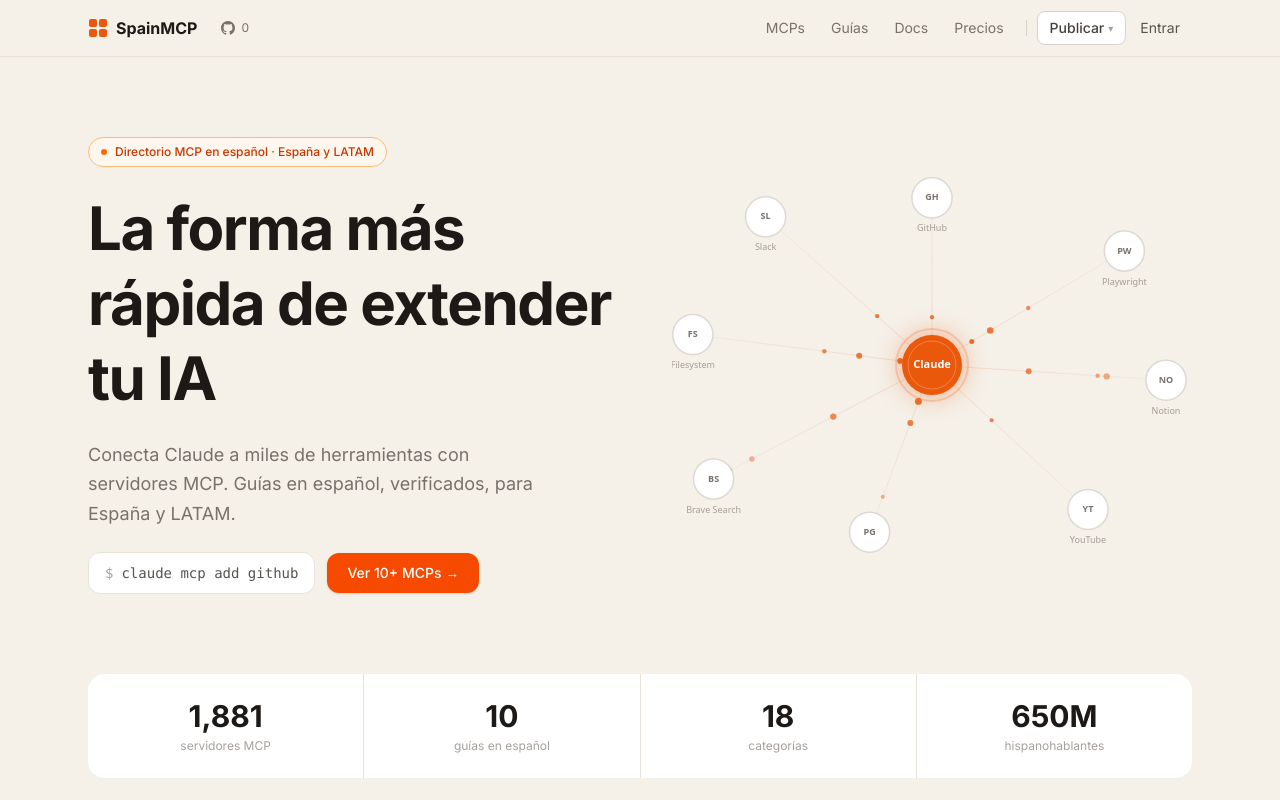
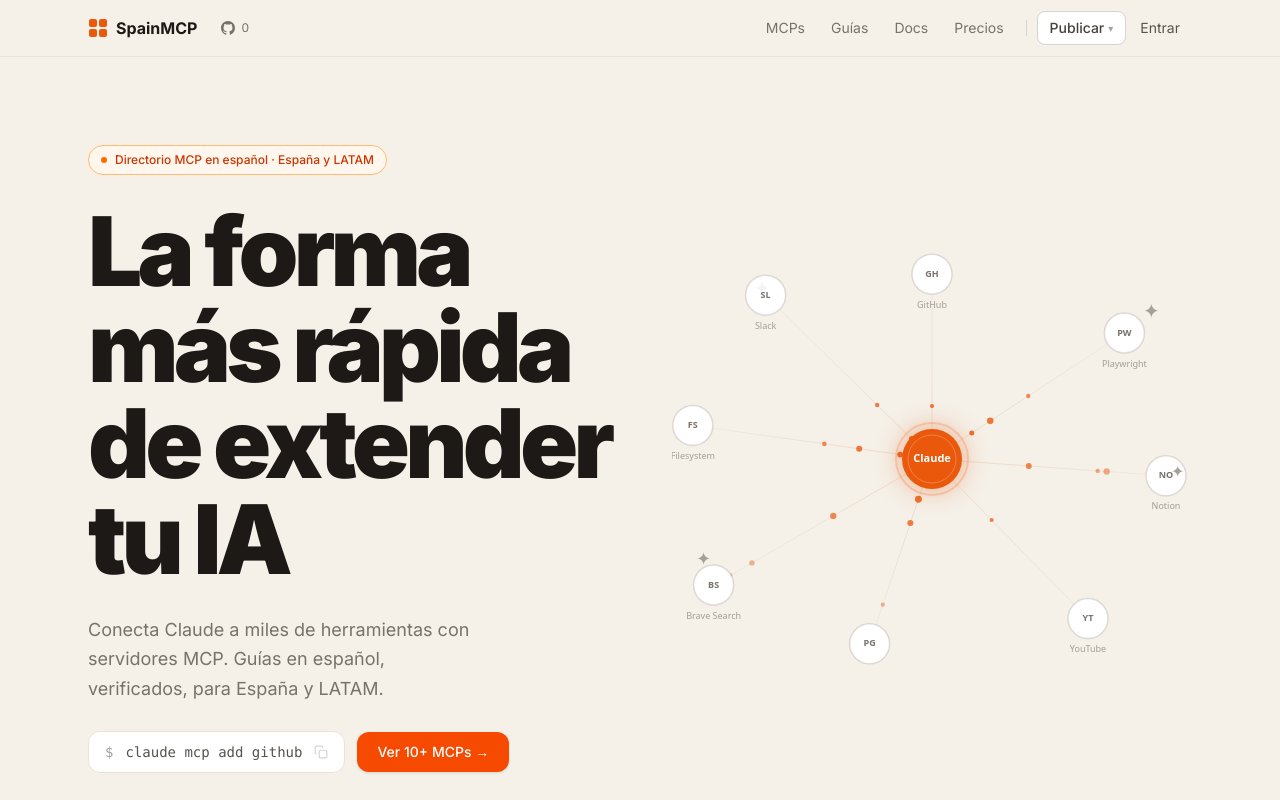
Before and after one commit to nilly-mima/spainmcp, a Next.js app: page / in a window 1280 px wide. Shown: the top 800 px of the page. Built offline with nearby package versions, Linux system fonts and the light colour scheme; no server answers.

Commit message:
feat: hero estilo Smithery — headline font-black 8xl + sparkles + copy button
Co-Authored-By: Claude Sonnet 4.6 <noreply@anthropic.com>

```diff
--- a/src/app/globals.css
+++ b/src/app/globals.css
@@ -38,3 +38,12 @@ body {
 .animate-fade-in {
   animation: fadeIn 0.4s ease both;
 }
+
+@keyframes twinkle {
+  0%, 100% { opacity: 0.12; transform: scale(0.8) rotate(0deg); }
+  50%       { opacity: 0.65; transform: scale(1.15) rotate(18deg); }
+}
+.sparkle-1 { animation: twinkle 3.2s ease-in-out infinite; }
+.sparkle-2 { animation: twinkle 2.7s ease-in-out infinite 0.8s; }
+.sparkle-3 { animation: twinkle 3.8s ease-in-out infinite 1.4s; }
+.sparkle-4 { animation: twinkle 2.4s ease-in-out infinite 0.3s; }
--- a/src/app/page.tsx
+++ b/src/app/page.tsx
@@ -2,6 +2,7 @@ import Link from 'next/link'
 import McpCard from '@/components/McpCard'
 import NetworkAnimation from '@/components/NetworkAnimation'
 import FadeIn from '@/components/FadeIn'
+import CopyButton from '@/components/CopyButton'
 import { getAllMcps, getAllCategorias, CATEGORIA_LABELS, getImportedTotal } from '@/lib/mcps'
 
 const CAT_META: Record<string, { emoji: string; accent: string; bg: string }> = {
@@ -35,26 +36,27 @@ export default function Home() {
     <div className="flex flex-col gap-16">
 
       {/* ── Hero ── */}
-      <section className="pt-12 pb-4 flex flex-col lg:flex-row items-center gap-8">
-        <div className="flex flex-col gap-6 flex-1 min-w-0 animate-fade-in-up">
+      <section className="pt-14 pb-4 flex flex-col lg:flex-row items-center gap-10">
+        <div className="flex flex-col gap-7 flex-1 min-w-0 animate-fade-in-up">
           <div className="inline-flex items-center gap-2 bg-orange-50 text-orange-700 text-xs font-medium px-3 py-1.5 rounded-full w-fit" style={{ border: '1px solid #FDBA74' }}>
             <span className="w-1.5 h-1.5 bg-orange-500 rounded-full animate-pulse" />
             Directorio MCP en español · España y LATAM
           </div>
-          <h1 className="text-5xl md:text-6xl font-bold text-stone-900 leading-tight tracking-tight">
+          <h1 className="text-6xl md:text-7xl lg:text-8xl font-black text-stone-900 leading-none tracking-tighter">
             La forma más rápida de extender tu IA
           </h1>
-          <p className="text-lg text-stone-500 max-w-md leading-relaxed">
+          <p className="text-lg text-stone-500 max-w-sm leading-relaxed">
             Conecta Claude a miles de herramientas con servidores MCP.
             Guías en español, verificados, para España y LATAM.
           </p>
           <div className="flex items-center gap-3 flex-wrap">
             <div
-              className="flex items-center gap-2 bg-white rounded-xl px-4 py-2.5 text-sm font-mono text-stone-600"
+              className="flex items-center gap-3 bg-white rounded-xl px-4 py-2.5 text-sm font-mono text-stone-600"
               style={{ border: '1px solid #E8E2D9' }}
             >
               <span className="text-stone-400">$</span>
-              claude mcp add github
+              <span>claude mcp add github</span>
+              <CopyButton text="claude mcp add github" />
             </div>
             <Link
               href="/mcps"
@@ -65,7 +67,12 @@ export default function Home() {
           </div>
         </div>
 
-        <div className="hidden lg:block w-[520px] h-[380px] shrink-0">
+        <div className="hidden lg:block relative w-[520px] h-[420px] shrink-0">
+          {/* Sparkle decorations */}
+          <span className="sparkle-1 absolute top-6  left-20 text-2xl text-stone-400 select-none pointer-events-none">✦</span>
+          <span className="sparkle-2 absolute top-12 right-8  text-xl  text-stone-400 select-none pointer-events-none">✦</span>
+          <span className="sparkle-3 absolute bottom-24 left-6 text-lg  text-stone-400 select-none pointer-events-none">✦</span>
+          <span className="sparkle-4 absolute top-1/2 right-2 text-base text-stone-400 select-none pointer-events-none">✦</span>
           <NetworkAnimation />
         </div>
       </section>
--- /dev/null
+++ b/src/components/CopyButton.tsx
@@ -0,0 +1,32 @@
+'use client'
+
+import { useState } from 'react'
+
+export default function CopyButton({ text }: { text: string }) {
+  const [copied, setCopied] = useState(false)
+
+  const copy = () => {
+    navigator.clipboard.writeText(text)
+    setCopied(true)
+    setTimeout(() => setCopied(false), 2000)
+  }
+
+  return (
+    <button
+      onClick={copy}
+      title="Copiar"
+      className="text-stone-300 hover:text-stone-500 transition-colors"
+    >
+      {copied ? (
+        <svg width="14" height="14" viewBox="0 0 24 24" fill="none" stroke="currentColor" strokeWidth="2.5">
+          <polyline points="20 6 9 17 4 12" />
+        </svg>
+      ) : (
+        <svg width="14" height="14" viewBox="0 0 24 24" fill="none" stroke="currentColor" strokeWidth="2">
+          <rect x="9" y="9" width="13" height="13" rx="2" />
+          <path d="M5 15H4a2 2 0 0 1-2-2V4a2 2 0 0 1 2-2h9a2 2 0 0 1 2 2v1" />
+        </svg>
+      )}
+    </button>
+  )
+}
```
